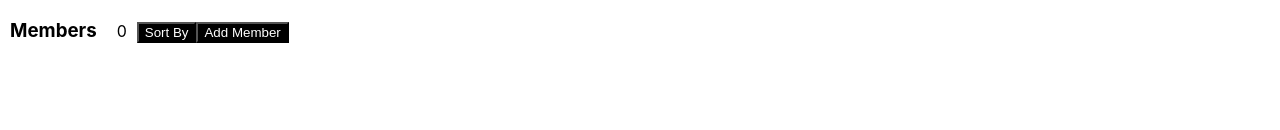
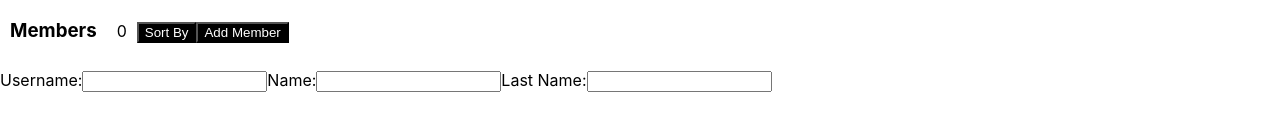
Before and after one commit to fmoyaj/JoinEmApp, a React (Create React App) app: page / in a window 1280 px wide. Shown: the part 412-542 px from the top of the page. Built offline with nearby package versions, Linux system fonts and the light colour scheme.

Commit message:
New member

```diff
--- a/package.json
+++ b/package.json
@@ -9,6 +9,7 @@
     "react": "^17.0.2",
     "react-dom": "^17.0.2",
     "react-scripts": "4.0.3",
+    "reactjs-popup": "^2.0.5",
     "web-vitals": "^1.1.2"
   },
   "scripts": {
--- a/src/App.js
+++ b/src/App.js
@@ -1,5 +1,6 @@
 import './App.css';
 import React from 'react';
+import Popup from 'reactjs-popup';
 
 var MAX_EVENTS = 3;
 var MAX_COINEM_PER_EVENT = 5;
@@ -39,9 +40,35 @@ const Members = props => (
     <button className="simpleButton">
       Sort By
     </button>
-    <button className="simpleButton">
+    <button className="simpleButton" onClick={(e) => props.handleNewUser(e)}>
       Add Member
     </button>
+    <form>
+      <label>
+        Username:
+        <input type="text"
+              name="username"
+              value ={props.newMember.username}
+              onChange={props.handleInputChange}>
+        </input>
+      </label>
+      <label>
+        Name:
+        <input type="text"
+                name="name"
+                value ={props.newMember.name}
+                onChange={props.handleInputChange}>
+        </input>
+      </label>
+      <label>
+        Last Name:
+        <input type="text"
+                name="lastName"
+                value ={props.newMember.lastName}
+                onChange={props.handleInputChange}>
+        </input>
+      </label>
+    </form>
   </div>
 
 )
@@ -53,9 +80,31 @@ class App extends React.Component{
     super(props)
     this.state = {
       members : [],
+      newMember : {username: '', name: '', lastName: '', coinem: MAX_COINEM, events: [],}
+    }
+    this.handleInputChange = this.handleInputChange.bind(this);
+  }
+
+  handleInputChange(e){
+    const target = e.target;
+
+    switch(target.name){
+      case "username":
+        this.setState({newMember: {...this.state.newMember, username: e.target.value}});
+        break;
+      case "name":
+        this.setState({newMember: {...this.state.newMember, name: e.target.value}});
+        break;
+      case "lastName":
+        this.setState({newMember: {...this.state.newMember, lastName: e.target.value}});
+        break;
+    }
+  }
 
 
-    }
+
+  handleNewUser(){
+
   }
 
   render(){
@@ -66,7 +115,8 @@ class App extends React.Component{
           <button>Member</button>
         </header>
         <Globals></Globals>
-        <Members data={this.state.members}></Members>
+        <Members data={this.state.members} newMember={this.state.newMember} handleInputChange={this.handleInputChange}>
+        </Members>
       </div>
     );
   }
```
Also changed, not shown: 1 other file (tests, documents, lock files or other folders).
